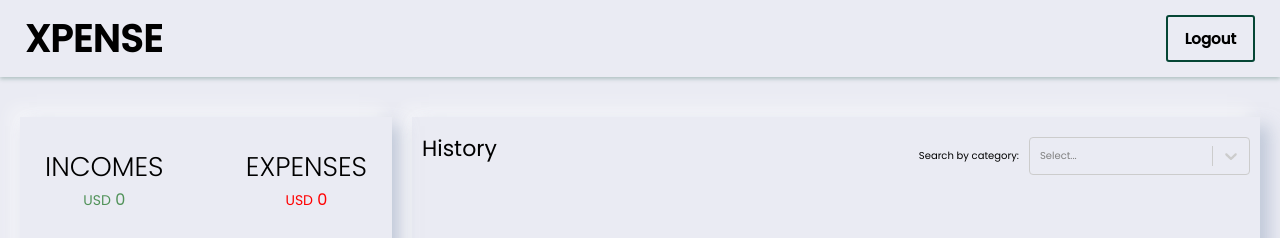
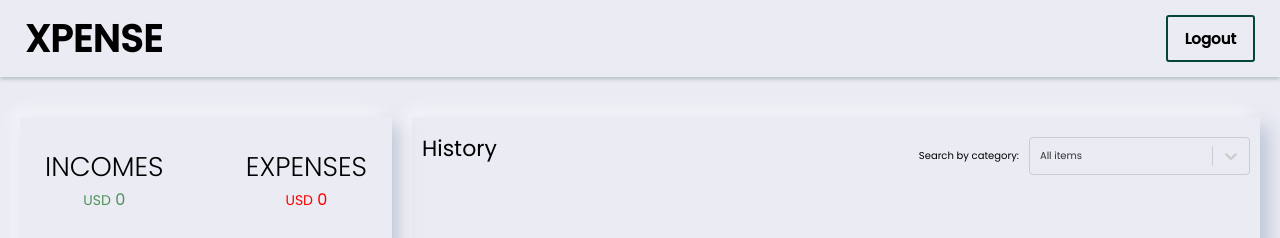
Before and after one commit to Gabito-git/Xpense, a React (Create React App) app in the folder frontend/: page / in a window 1280 px wide. Shown: the top 238 px of the page. Built offline with nearby package versions, Linux system fonts and the light colour scheme.

Commit message:
(front) stablish options for custom select in history component

```diff
--- a/frontend/src/components/homescreen/History.js
+++ b/frontend/src/components/homescreen/History.js
@@ -3,6 +3,12 @@ import { useContext, useState } from "react"
 import CustomSelect from "./CustomSelect"
 import Transaction from "./Transaction"
 import { TransactionContext } from '../../context/transactionContext'
+import { options } from "./TransactionForm"
+
+const optionsToUse=[
+    { value: 'all', label: 'All items' },
+    ...options,
+]
 
 const History = () => {
 
@@ -19,6 +25,8 @@ const History = () => {
                         <CustomSelect
                             selectedOption={ selectedOption }
                             setSelectedOption={ setSelectedOption }
+                            options={ optionsToUse }
+                            defaultValue={ optionsToUse[0] }
                         />
                     </div>
                 </div>
```
